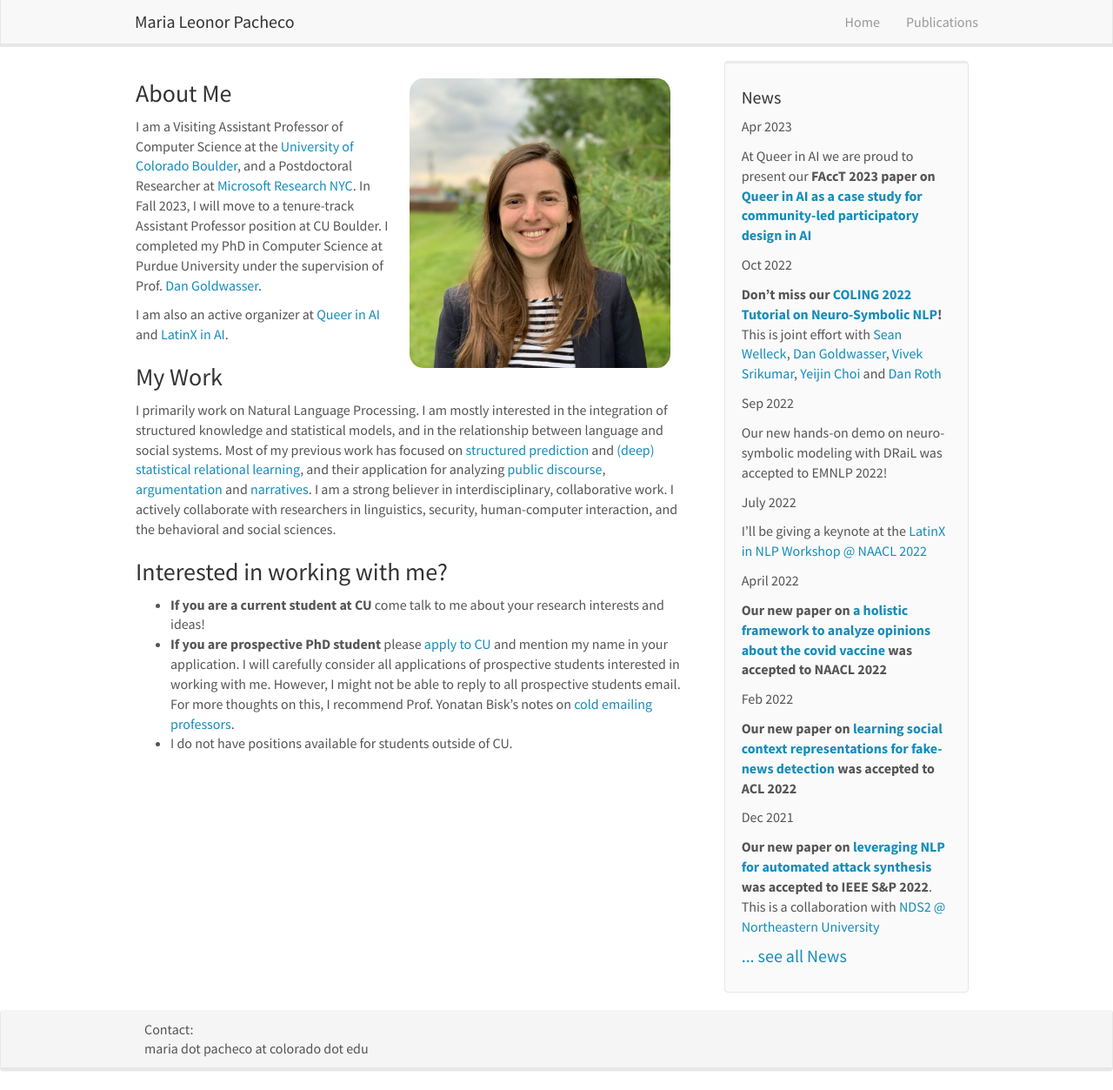
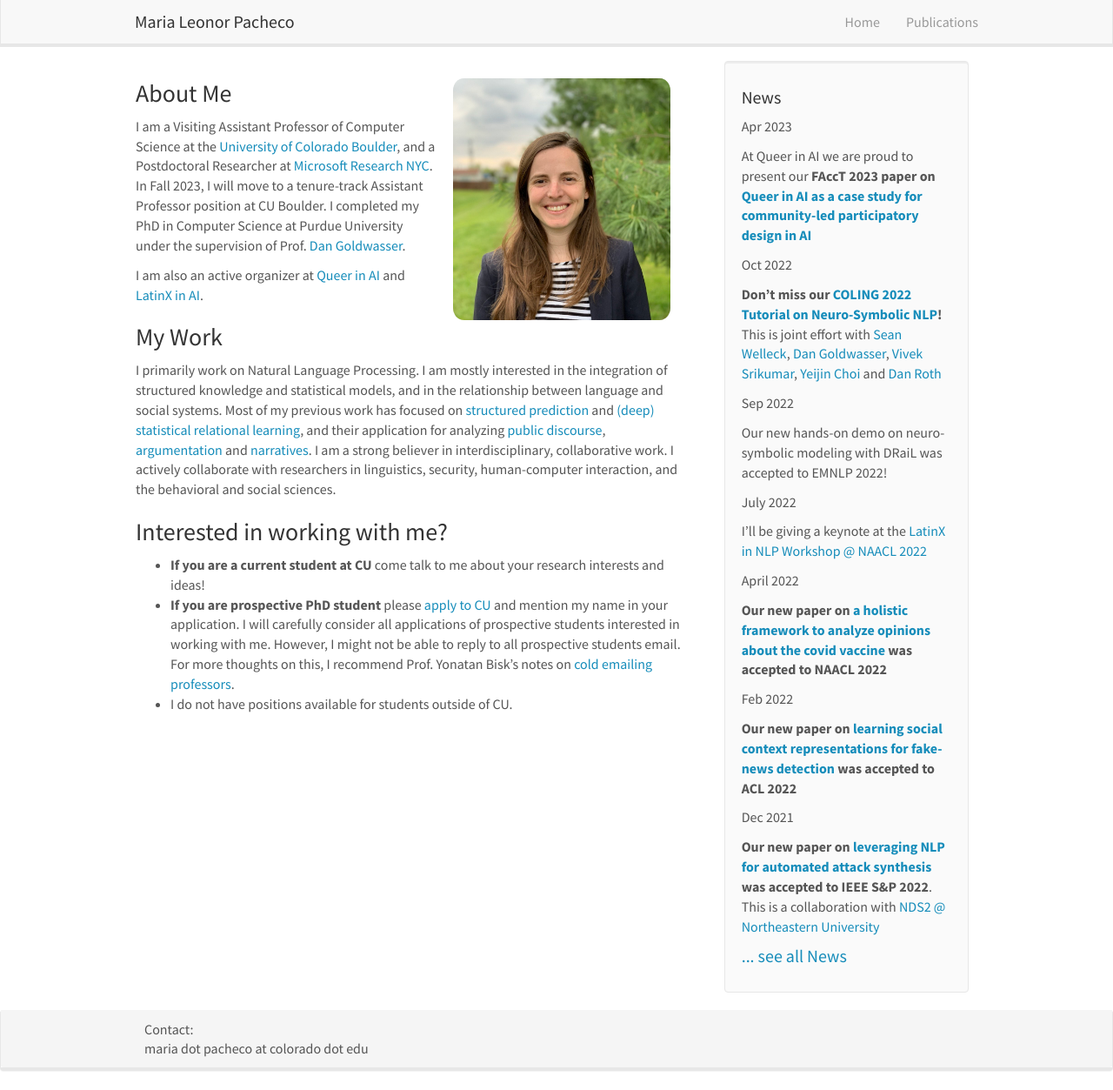
Before and after one commit to mlpacheco/mlpacheco.github.io, a Jekyll site: the page built from _pages/home.md, in a window 1280 px wide and 1253 px high. Shown: the whole window at 87% size. Built offline with Jekyll 4.4.1, drawn with Linux system fonts in a browser that asks for light colours; nearby versions of some CDN libraries.

Commit message:
Update homelay.html

```diff
--- a/_layouts/homelay.html
+++ b/_layouts/homelay.html
@@ -5,7 +5,7 @@ layout: default
   <div id="homeid" class="col-sm-8">
 
 
-  <img src="images/photoML.jpg" alt="" style="width: 300px; float: right; border: 10px; margin: 20px" />
+  <img src="images/photoML.jpg" alt="" style="width: 250px; float: right; border: 10px; margin: 20px" />
 
 
 	{{ content }}
```
